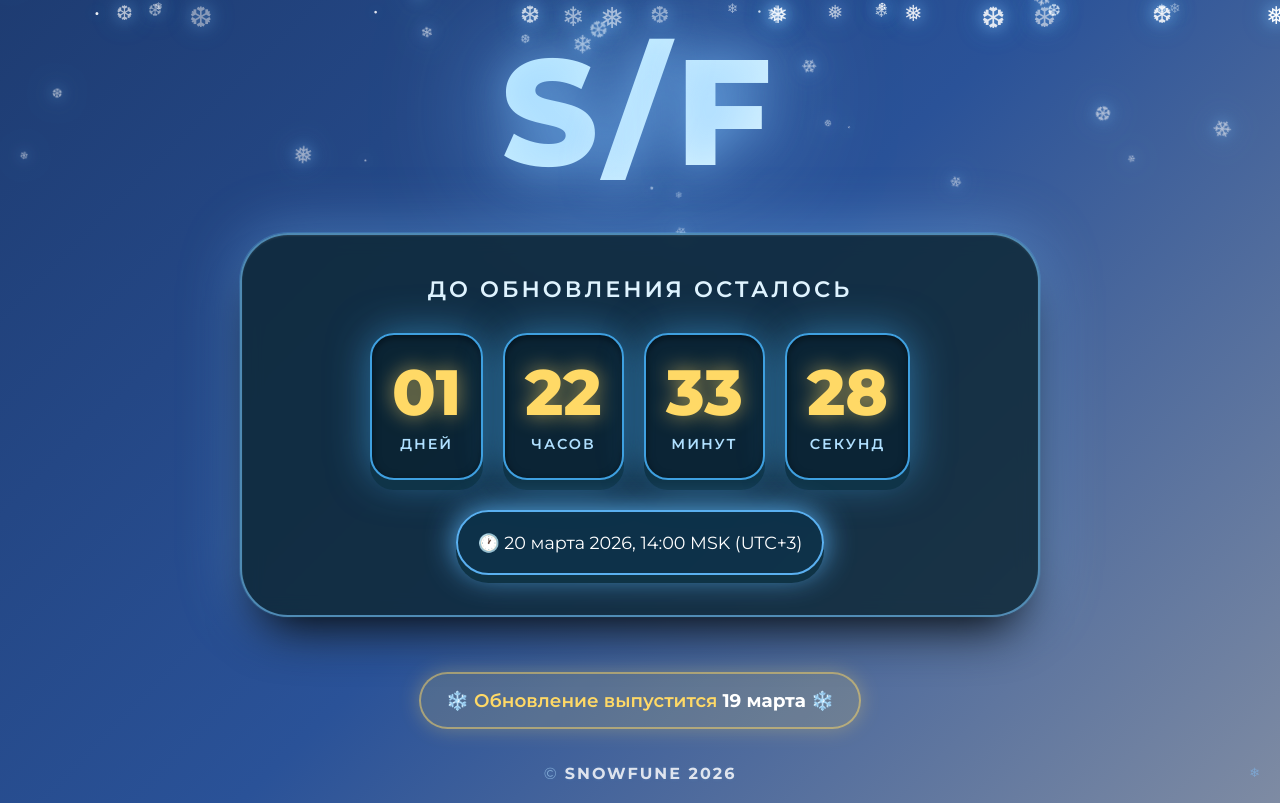
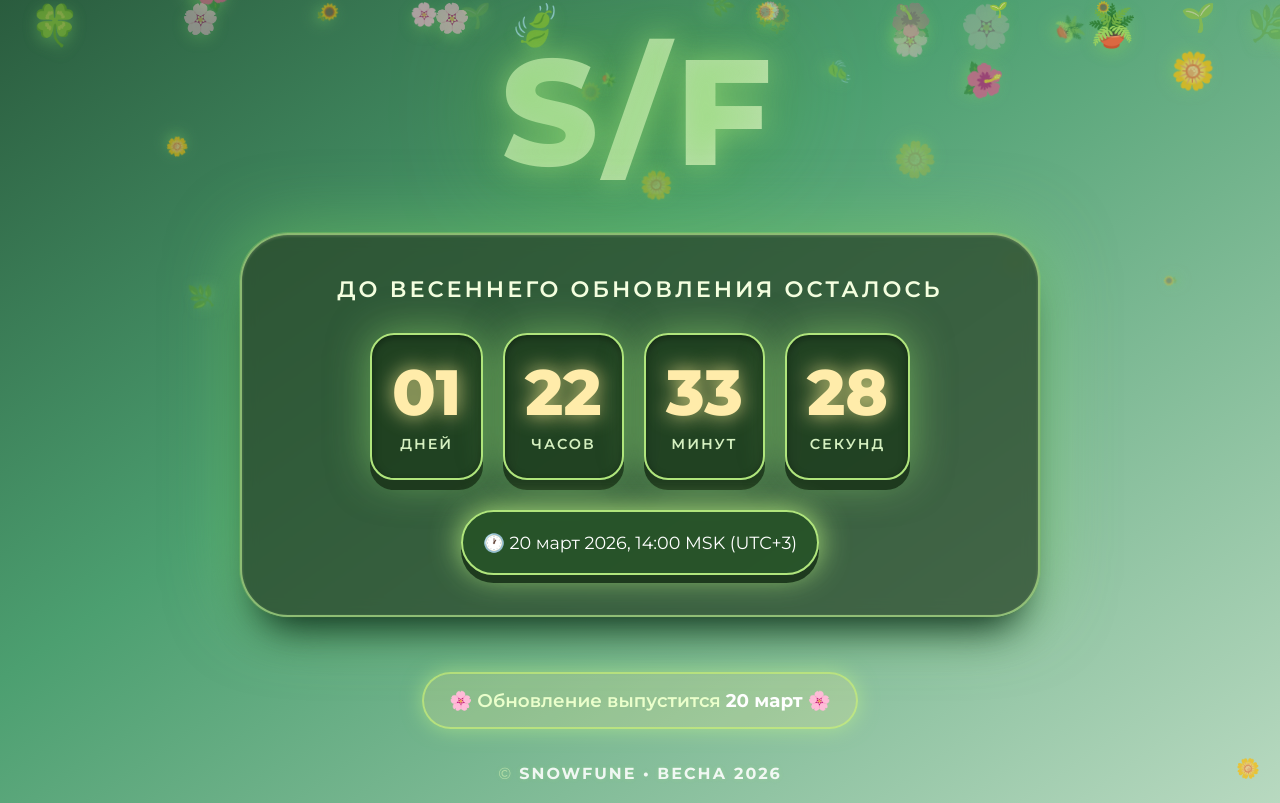
Before and after one commit to MasterGame52/skoro, a plain HTML site: page index.html in a window 1280 px wide. Drawn offline with Linux system fonts and the light colour scheme.

Commit message:
Update index.html

```diff
--- a/index.html
+++ b/index.html
@@ -3,7 +3,7 @@
 <head>
     <meta charset="UTF-8">
     <meta name="viewport" content="width=device-width, initial-scale=1.0">
-    <title>Snowfune — Обновление</title>
+    <title>Весеннее обновление Snowfune 🌸</title>
     <link rel="preconnect" href="https://fonts.googleapis.com">
     <link rel="preconnect" href="https://fonts.gstatic.com" crossorigin>
     <link href="https://fonts.googleapis.com/css2?family=Montserrat:wght@400;600;700;800&display=swap" rel="stylesheet">
@@ -16,7 +16,7 @@
 
         body {
             font-family: 'Montserrat', sans-serif;
-            background: linear-gradient(135deg, #1e3c72 0%, #2a5298 50%, #7e8ba3 100%);
+            background: linear-gradient(145deg, #2a5c3e 0%, #4c9f70 40%, #b8d9c0 100%);
             min-height: 100vh;
             overflow-x: hidden;
             position: relative;
@@ -27,8 +27,8 @@
             padding: 20px;
         }
 
-        /* Снежинки */
-        .snowflakes-container {
+        /* Весенние листья/цветы */
+        .petals-container {
             position: fixed;
             top: 0;
             left: 0;
@@ -38,24 +38,24 @@
             z-index: 1;
         }
 
-        .snowflake {
+        .petal {
             position: absolute;
-            color: #fff;
+            color: rgba(255, 240, 180, 0.8);
             user-select: none;
-            font-size: 1.5rem;
+            font-size: 1.8rem;
             animation: fall linear infinite;
             opacity: 0;
-            text-shadow: 0 0 15px #7fc4ff, 0 0 30px #4fa0e0;
+            text-shadow: 0 5px 15px rgba(120, 200, 100, 0.6);
         }
 
         @keyframes fall {
             0% {
                 transform: translateY(-10vh) rotate(0deg) scale(1);
-                opacity: 0.7;
+                opacity: 0.8;
             }
             100% {
-                transform: translateY(110vh) rotate(1080deg) scale(0.2);
-                opacity: 0.1;
+                transform: translateY(110vh) rotate(720deg) scale(0.3);
+                opacity: 0.2;
             }
         }
 
@@ -80,11 +80,11 @@
             }
         }
 
-        /* Заголовок S/F */
+        /* Заголовок S/F с весенним оттенком */
         .logo {
             font-size: clamp(80px, 15vw, 150px);
             font-weight: 800;
-            background: linear-gradient(135deg, #ffffff, #c0ecff, #ffffff);
+            background: linear-gradient(135deg, #e6f7d4, #a7d49c, #e6f7d4);
             background-size: 200% 200%;
             -webkit-background-clip: text;
             -webkit-text-fill-color: transparent;
@@ -92,8 +92,8 @@
             letter-spacing: 0.05em;
             margin-bottom: 30px;
             animation: floatTitle 5s ease-in-out infinite, gradientShift 8s linear infinite;
-            text-shadow: 0 0 40px rgba(127, 196, 255, 0.5);
-            filter: drop-shadow(0 0 60px rgba(127, 196, 255, 0.8));
+            text-shadow: 0 0 30px rgba(150, 220, 120, 0.7);
+            filter: drop-shadow(0 0 50px rgba(80, 160, 60, 0.8));
         }
 
         @keyframes floatTitle {
@@ -107,17 +107,17 @@
             100% { background-position: 0% 50%; }
         }
 
-        /* Карточка с таймером */
+        /* Карточка с таймером — зелёная, свежая */
         .timer-card {
-            background: rgba(15, 40, 55, 0.85);
-            backdrop-filter: blur(10px);
+            background: rgba(40, 70, 40, 0.75);
+            backdrop-filter: blur(8px);
             border-radius: 48px;
             padding: 40px 30px;
-            border: 2px solid rgba(120, 200, 255, 0.6);
-            box-shadow: 0 30px 50px -20px #000,
-                        0 0 0 1px rgba(100, 200, 255, 0.2),
-                        inset 0 1px 2px rgba(255,255,255,0.1),
-                        0 0 60px rgba(127, 196, 255, 0.4);
+            border: 2px solid rgba(180, 230, 140, 0.7);
+            box-shadow: 0 30px 40px -20px #0a2a1a,
+                        0 0 0 1px rgba(150, 220, 100, 0.3),
+                        inset 0 1px 3px rgba(255, 255, 200, 0.2),
+                        0 0 70px rgba(120, 210, 100, 0.5);
             animation: cardAppear 0.8s ease-out forwards;
             margin-bottom: 30px;
         }
@@ -135,7 +135,7 @@
 
         .timer-label {
             font-size: clamp(1rem, 2.5vw, 1.4rem);
-            color: #e0f4ff;
+            color: #f5ffe0;
             margin-bottom: 30px;
             text-transform: uppercase;
             letter-spacing: 3px;
@@ -151,31 +151,31 @@
         }
 
         .timer-block {
-            background: rgba(10, 35, 50, 0.85);
+            background: rgba(30, 60, 30, 0.85);
             border-radius: 24px;
             padding: 25px 20px;
             min-width: 100px;
-            border: 2px solid #3fa0e0;
-            box-shadow: 0 10px 0 #0f3448,
-                        0 0 40px rgba(63, 160, 224, 0.6),
-                        inset 0 2px 8px rgba(0,0,0,0.5);
+            border: 2px solid #b0e57c;
+            box-shadow: 0 10px 0 #1e3a1e,
+                        0 0 40px rgba(160, 240, 120, 0.5),
+                        inset 0 2px 8px rgba(0,0,0,0.4);
             transition: transform 0.3s ease, box-shadow 0.3s ease;
         }
 
         .timer-block:hover {
             transform: translateY(-8px);
-            box-shadow: 0 18px 0 #0f3448,
-                        0 0 60px rgba(63, 160, 224, 0.9);
+            box-shadow: 0 18px 0 #1e3a1e,
+                        0 0 70px rgba(180, 255, 140, 0.9);
         }
 
         .timer-value {
             font-size: clamp(2.5rem, 6vw, 4rem);
             font-weight: 800;
-            color: #ffd966;
+            color: #ffecaa;
             display: block;
             line-height: 1;
             margin-bottom: 10px;
-            text-shadow: 0 0 20px rgba(255, 217, 102, 0.6);
+            text-shadow: 0 0 20px rgba(255, 240, 150, 0.8);
             animation: countdownPulse 1s infinite;
         }
 
@@ -186,7 +186,7 @@
 
         .timer-unit {
             font-size: clamp(0.75rem, 2vw, 0.9rem);
-            color: #b0e0ff;
+            color: #d5f0c0;
             text-transform: uppercase;
             letter-spacing: 2px;
             font-weight: 600;
@@ -196,42 +196,42 @@
         .deadline-info {
             margin-top: 30px;
             padding: 20px;
-            background: rgba(10, 50, 75, 0.7);
+            background: rgba(35, 80, 35, 0.8);
             border-radius: 60px;
-            border: 2px solid #5ab0f0;
+            border: 2px solid #b0e57c;
             display: inline-block;
             font-size: clamp(0.9rem, 2vw, 1.1rem);
             color: #ffffff;
-            box-shadow: 0 8px 0 #0f3345, 0 0 30px #5ab0f0;
+            box-shadow: 0 8px 0 #1e3a1e, 0 0 30px #b0e57c;
         }
 
         .deadline-info i {
             margin-right: 10px;
-            color: #ffd966;
+            color: #ffecaa;
         }
 
         /* Блок с информацией об обновлении */
         .update-notice {
             margin: 25px 0 15px;
             padding: 15px 25px;
-            background: rgba(255, 217, 102, 0.15);
+            background: rgba(255, 240, 150, 0.2);
             border-radius: 40px;
-            border: 2px solid rgba(255, 217, 102, 0.5);
+            border: 2px solid rgba(200, 240, 120, 0.8);
             display: inline-block;
             font-size: clamp(0.95rem, 2.5vw, 1.15rem);
-            color: #ffd966;
+            color: #ebffcc;
             font-weight: 600;
             animation: noticeGlow 2.5s infinite;
         }
 
         @keyframes noticeGlow {
             0%, 100% {
-                box-shadow: 0 0 20px rgba(255, 217, 102, 0.3);
-                border-color: rgba(255, 217, 102, 0.5);
+                box-shadow: 0 0 20px rgba(200, 255, 140, 0.5);
+                border-color: rgba(200, 240, 120, 0.7);
             }
             50% {
-                box-shadow: 0 0 40px rgba(255, 217, 102, 0.7);
-                border-color: rgba(255, 217, 102, 0.9);
+                box-shadow: 0 0 50px rgba(220, 255, 160, 0.9);
+                border-color: rgba(240, 255, 180, 0.9);
             }
         }
 
@@ -244,7 +244,7 @@
         .copyright {
             margin-top: 20px;
             font-size: clamp(0.8rem, 2vw, 1rem);
-            color: rgba(176, 224, 255, 0.7);
+            color: rgba(210, 240, 180, 0.8);
             font-weight: 500;
             letter-spacing: 2px;
             text-transform: uppercase;
@@ -252,8 +252,8 @@
         }
 
         @keyframes copyrightPulse {
-            0%, 100% { opacity: 0.7; }
-            50% { opacity: 1; text-shadow: 0 0 10px rgba(127, 196, 255, 0.5); }
+            0%, 100% { opacity: 0.8; }
+            50% { opacity: 1; text-shadow: 0 0 12px rgba(170, 240, 130, 0.7); }
         }
 
         .copyright strong {
@@ -286,33 +286,34 @@
             }
         }
 
-        /* Пасхалка */
+        /* Весенняя пасхалка */
         .easter-egg {
             position: fixed;
             bottom: 20px;
             right: 20px;
-            font-size: 0.8rem;
-            color: rgba(127, 196, 255, 0.5);
+            font-size: 1.2rem;
+            color: rgba(170, 240, 130, 0.7);
             cursor: pointer;
             transition: all 0.3s;
             z-index: 100;
         }
 
         .easter-egg:hover {
-            color: rgba(127, 196, 255, 1);
-            text-shadow: 0 0 10px #7fc4ff;
+            color: #d4ffb0;
+            text-shadow: 0 0 15px #b0ff80;
+            transform: scale(1.2) rotate(10deg);
         }
     </style>
 </head>
 <body>
-    <!-- Снежинки -->
-    <div class="snowflakes-container" id="snowflakes"></div>
+    <!-- Весенние листья/цветы вместо снежинок -->
+    <div class="petals-container" id="petals"></div>
 
     <div class="container">
         <h1 class="logo">S/F</h1>
 
         <div class="timer-card">
-            <div class="timer-label">До обновления осталось</div>
+            <div class="timer-label">До весеннего обновления осталось</div>
             <div class="timer" id="timer">
                 <div class="timer-block">
                     <span class="timer-value" id="days">00</span>
@@ -331,49 +332,73 @@
                     <span class="timer-unit">секунд</span>
                 </div>
             </div>
-            <div class="deadline-info">
-                🕐 20 марта 2026, 14:00 MSK (UTC+3)
+            <div class="deadline-info" id="deadline-text">
+                <!-- дата будет подставлена скриптом -->
             </div>
         </div>
 
-        <!-- Информация об обновлении -->
-        <div class="update-notice">
-            ❄️ Обновление выпустится <span>19 марта</span> ❄️
+        <!-- Информация об обновлении (уже с "марта") -->
+        <div class="update-notice" id="notice-text">
+            🌸 Обновление выпустится <span>20 марта</span> 🌸
         </div>
 
         <!-- Копирайт -->
         <div class="copyright">
-            © <strong>SNOWFUNE 2026</strong>
+            © <strong>SNOWFUNE • ВЕСНА 2026</strong>
         </div>
     </div>
 
-    <div class="easter-egg" onclick="alert('Snowfune forever! ❄️')">❄</div>
+    <div class="easter-egg" onclick="alert('Солнечного настроения! 🌼')">🌼</div>
 
     <script>
-        // Создание снежинок
-        function createSnowflakes() {
-            const container = document.getElementById('snowflakes');
-            const snowflakeChars = ['❄', '❅', '❆', '•'];
-            const numberOfSnowflakes = 50;
+        // Создание падающих лепестков/листьев
+        function createPetals() {
+            const container = document.getElementById('petals');
+            const petalChars = ['🍃', '🌿', '🌸', '🌼', '🌻', '🍀', '🌱', '💮', '🌺', '🪴']; // весенние символы
+            const numberOfPetals = 40;
 
-            for (let i = 0; i < numberOfSnowflakes; i++) {
-                const snowflake = document.createElement('div');
-                snowflake.className = 'snowflake';
-                snowflake.textContent = snowflakeChars[Math.floor(Math.random() * snowflakeChars.length)];
+            for (let i = 0; i < numberOfPetals; i++) {
+                const petal = document.createElement('div');
+                petal.className = 'petal';
+                petal.textContent = petalChars[Math.floor(Math.random() * petalChars.length)];
 
-                snowflake.style.left = Math.random() * 100 + 'vw';
-                snowflake.style.fontSize = (Math.random() * 20 + 10) + 'px';
-                snowflake.style.opacity = Math.random() * 0.6 + 0.4;
-                snowflake.style.animationDuration = (Math.random() * 10 + 10) + 's';
-                snowflake.style.animationDelay = Math.random() * 10 + 's';
+                petal.style.left = Math.random() * 100 + 'vw';
+                petal.style.fontSize = (Math.random() * 28 + 14) + 'px';
+                petal.style.opacity = Math.random() * 0.7 + 0.3;
+                petal.style.animationDuration = (Math.random() * 12 + 12) + 's';
+                petal.style.animationDelay = Math.random() * 8 + 's';
+                petal.style.color = `rgba(180, 240, 140, ${Math.random() * 0.8 + 0.2})`;
 
-                container.appendChild(snowflake);
+                container.appendChild(petal);
             }
+        }
+
+        // Получение ближайшего 20 марта (14:00 MSK)
+        function getNextMarch20() {
+            const now = new Date();
+            const currentYear = now.getFullYear();
+
+            // 20 марта, 14:00 MSK = 11:00 UTC
+            let target = new Date(Date.UTC(currentYear, 2, 20, 11, 0, 0));
+            if (now > target) {
+                target = new Date(Date.UTC(currentYear + 1, 2, 20, 11, 0, 0));
+            }
+            return target;
+        }
+
+        // Обновление текста с датой (формат с "марта" уже используется)
+        function updateDeadlineText(targetDate) {
+            const day = targetDate.getUTCDate();
+            const month = targetDate.toLocaleString('ru', { month: 'long', timeZone: 'UTC' }); // "марта"
+            const year = targetDate.getUTCFullYear();
+            const formatted = `${day} ${month} ${year}, 14:00 MSK (UTC+3)`;
+            document.getElementById('deadline-text').innerHTML = `🕐 ${formatted}`;
+            document.getElementById('notice-text').innerHTML = `🌸 Обновление выпустится <span>${day} ${month}</span> 🌸`;
         }
 
         // Таймер обратного отсчёта
         function updateTimer() {
-            const targetDate = new Date('2026-03-20T14:00:00+03:00');
+            const targetDate = getNextMarch20();
             const now = new Date();
             const diff = targetDate - now;
 
@@ -394,24 +419,27 @@
             document.getElementById('hours').textContent = String(hours).padStart(2, '0');
             document.getElementById('minutes').textContent = String(minutes).padStart(2, '0');
             document.getElementById('seconds').textContent = String(seconds).padStart(2, '0');
+
+            // Обновляем текст с датой (на случай перехода года)
+            updateDeadlineText(targetDate);
         }
 
         // Инициализация
-        createSnowflakes();
+        createPetals();
         updateTimer();
         setInterval(updateTimer, 1000);
 
-        // Эффект свечения при движении мыши
+        // Эффект свечения при движении мыши на карточке
         document.querySelector('.timer-card')?.addEventListener('mousemove', (e) => {
             const card = e.currentTarget;
             const rect = card.getBoundingClientRect();
             const x = e.clientX - rect.left;
             const y = e.clientY - rect.top;
-            card.style.background = `radial-gradient(circle at ${x}px ${y}px, rgba(100, 200, 255, 0.15), rgba(15, 40, 55, 0.85))`;
+            card.style.background = `radial-gradient(circle at ${x}px ${y}px, rgba(170, 240, 120, 0.2), rgba(40, 70, 40, 0.85))`;
         });
 
         document.querySelector('.timer-card')?.addEventListener('mouseleave', (e) => {
-            e.currentTarget.style.background = 'rgba(15, 40, 55, 0.85)';
+            e.currentTarget.style.background = 'rgba(40, 70, 40, 0.75)';
         });
     </script>
 </body>
```
